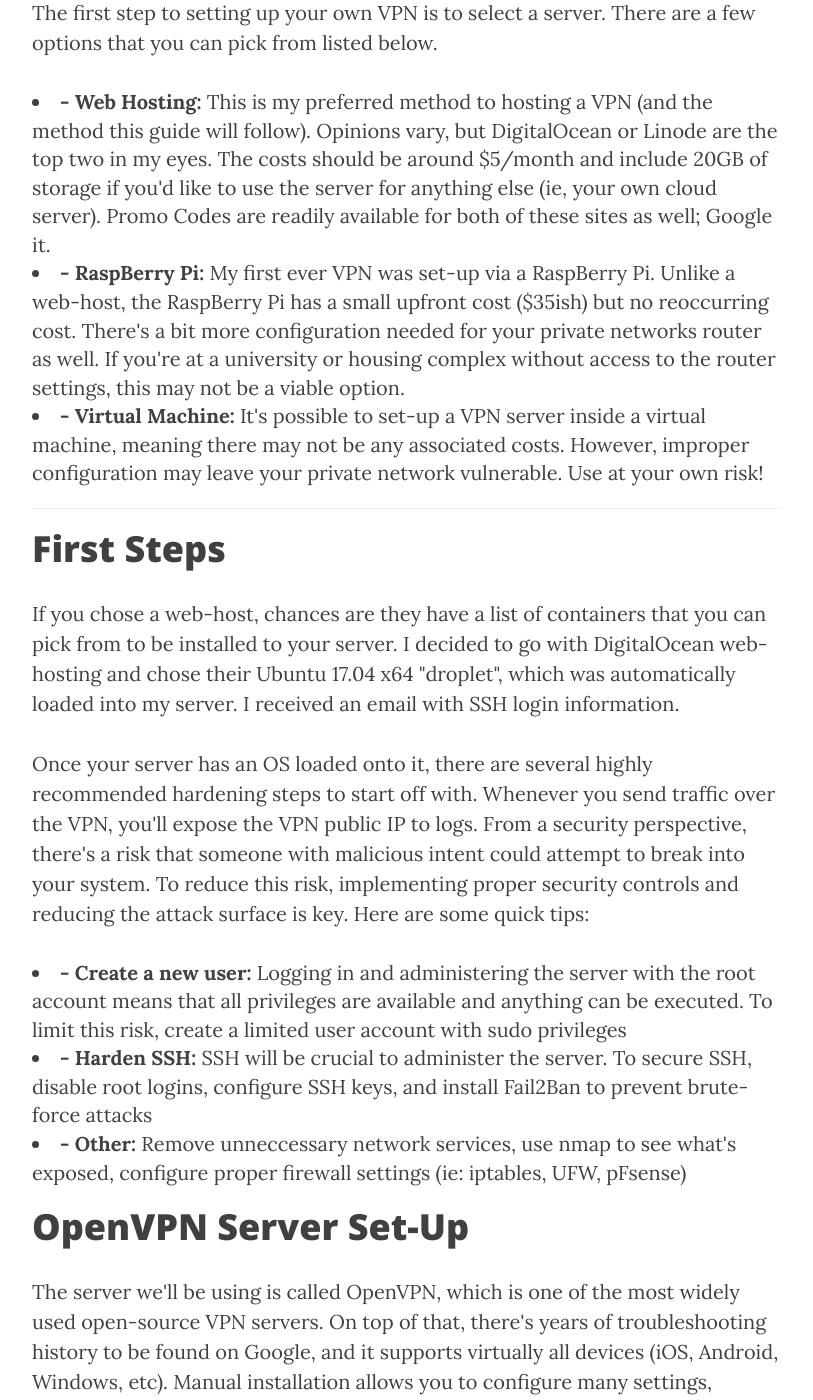
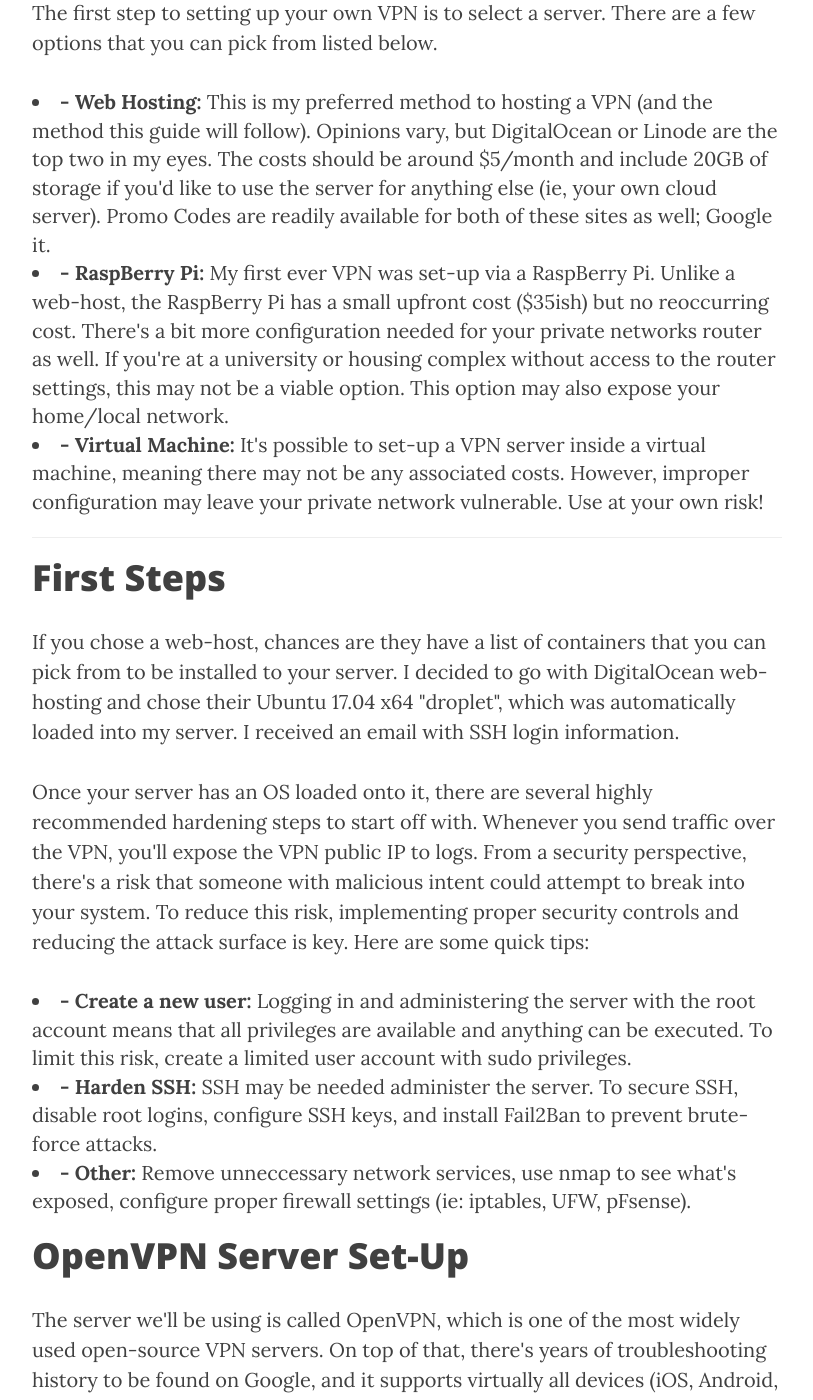
Before and after one commit to RomSec/RomSec.github.io, a Jekyll site: the page built from _posts/2017-07-26-VPN.markdown, in a window 1280 px wide and 1400 px high, scrolled down 978 px. Shown: the whole window, without its empty margins (233-1046 px from the left). Built offline with Jekyll 4.4.1, drawn with Linux system fonts in a browser that asks for light colours; nearby versions of some CDN libraries; some of the changed text lies outside the part shown.

Commit message:
Update 2017-07-26-VPN.markdown

```diff
--- a/_posts/2017-07-26-VPN.markdown
+++ b/_posts/2017-07-26-VPN.markdown
@@ -1,7 +1,7 @@
 ---
 layout:     post
 title:      "VPN Quick Start Guide"
-subtitle:   "Set-up your own VPN Server in minutes!"
+subtitle:   "Set-up your own VPN Server in minutes"
 date:       2017-07-26 16:20:00
 author:     "Chris"
 header-img: "img/VPN/header2.jpg"
@@ -17,7 +17,7 @@
 <p>The first step to setting up your own VPN is to select a server. There are a few options that you can pick from listed below.</p>
 
 <li><b>- Web Hosting:</b> This is my preferred method to hosting a VPN (and the method this guide will follow). Opinions vary, but DigitalOcean or Linode are the top two in my eyes. The costs should be around $5/month and include 20GB of storage if you'd like to use the server for anything else (ie, your own cloud server). Promo Codes are readily available for both of these sites as well; Google it.</li>
-<li><b>- RaspBerry Pi:</b> My first ever VPN was set-up via a RaspBerry Pi. Unlike a web-host, the RaspBerry Pi has a small upfront cost ($35ish) but no reoccurring cost. There's a bit more configuration needed for your private networks router as well. If you're at a university or housing complex without access to the router settings, this may not be a viable option.</li>
+<li><b>- RaspBerry Pi:</b> My first ever VPN was set-up via a RaspBerry Pi. Unlike a web-host, the RaspBerry Pi has a small upfront cost ($35ish) but no reoccurring cost. There's a bit more configuration needed for your private networks router as well. If you're at a university or housing complex without access to the router settings, this may not be a viable option. This option may also expose your home/local network.</li>
 <li><b>- Virtual Machine:</b> It's possible to set-up a VPN server inside a virtual machine, meaning there may not be any associated costs. However, improper configuration may leave your private network vulnerable. Use at your own risk!</li>
 <hr>
 
@@ -26,14 +26,14 @@
 
 <p>Once your server has an OS loaded onto it, there are several highly recommended hardening steps to start off with. Whenever you send traffic over the VPN, you'll expose the VPN public IP to logs. From a security perspective, there's a risk that someone with malicious intent could attempt to break into your system. To reduce this risk, implementing proper security controls and reducing the attack surface is key. Here are some quick tips:</p>
 
-<li><b>- Create a new user:</b> Logging in and administering the server with the root account means that all privileges are available and anything can be executed. To limit this risk, create a limited user account with sudo privileges</li>
-<li><b>- Harden SSH:</b> SSH will be crucial to administer the server. To secure SSH, disable root logins, configure SSH keys, and install Fail2Ban to prevent brute-force attacks</li>
-<li><b>- Other:</b> Remove unneccessary network services, use nmap to see what's exposed, configure proper firewall settings (ie: iptables, UFW, pFsense)</li>
+<li><b>- Create a new user:</b> Logging in and administering the server with the root account means that all privileges are available and anything can be executed. To limit this risk, create a limited user account with sudo privileges.</li>
+<li><b>- Harden SSH:</b> SSH may be needed administer the server. To secure SSH, disable root logins, configure SSH keys, and install Fail2Ban to prevent brute-force attacks.</li>
+<li><b>- Other:</b> Remove unneccessary network services, use nmap to see what's exposed, configure proper firewall settings (ie: iptables, UFW, pFsense).</li>
 
 <h1>OpenVPN Server Set-Up</h1>
 <p>The server we'll be using is called OpenVPN, which is one of the most widely used open-source VPN servers. On top of that, there's years of troubleshooting history to be found on Google, and it supports virtually all devices (iOS, Android, Windows, etc). Manual installation allows you to configure many settings, however beginners or anyone wishing for a quick set up should use Nyr's shell script.</p>
 
-<p>Firstly, navigate to the directory that you wish for your settings and files to be saved to. Then, execute the script below</p>
+<p>Firstly, navigate to the directory that you wish for your settings and files to be saved to. Then, execute the script below.</p>
 {% highlight bash %}
 wget https://git.io/vpn -O openvpn-install.sh
 {% endhighlight %}
```
